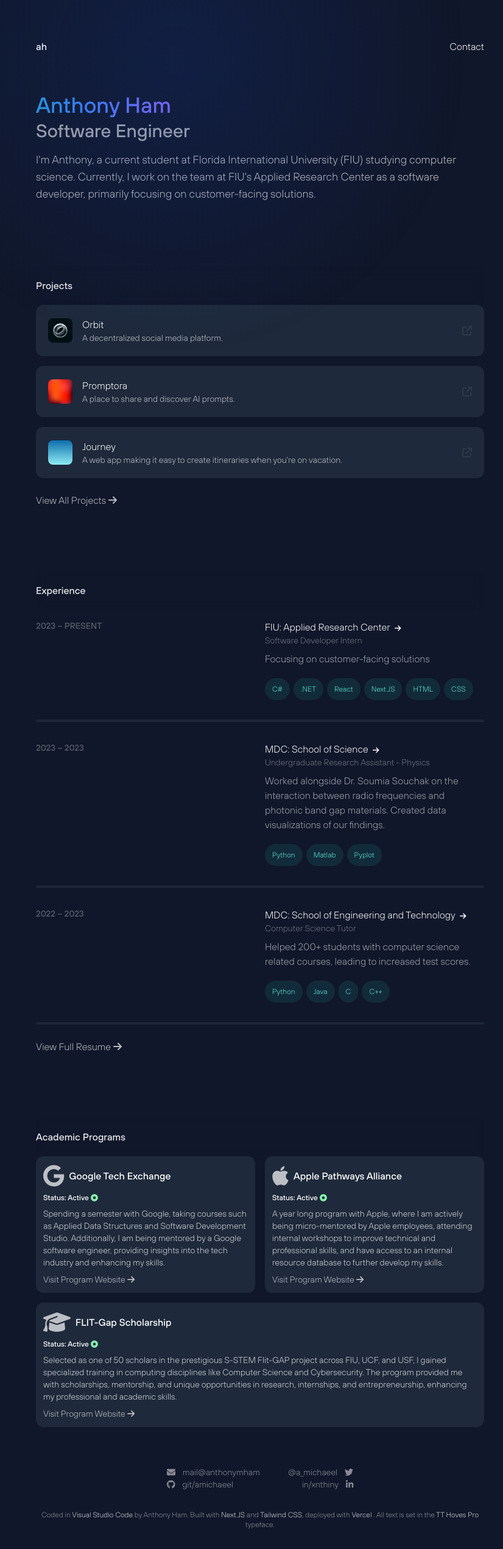
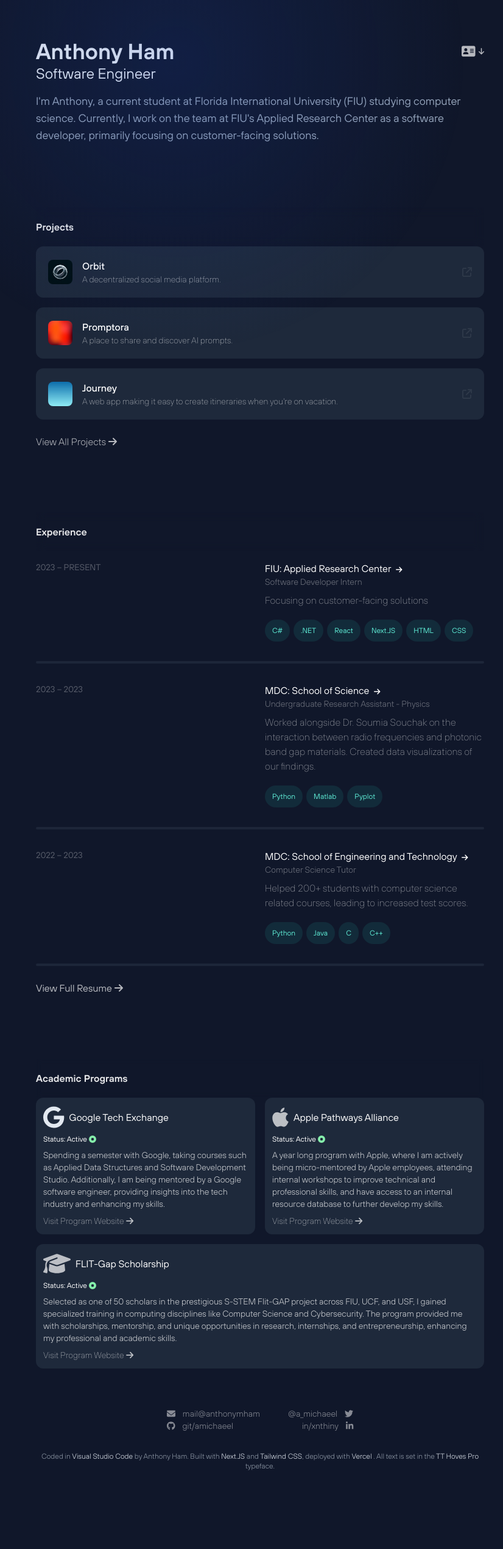
Before and after one commit to amichaeel/anthonymham, a Next.js app: page / in a window 1280 px wide. Shown: the whole page at 61% size, without its empty margins (213-1039 px from the left). After the commit the page ends 2444 px from the top, so only its background shows below. Built offline with nearby package versions, Linux system fonts and the light colour scheme.

Commit message:
updated fonts and header ui

```diff
--- a/components/ExperienceModal.js
+++ b/components/ExperienceModal.js
@@ -5,11 +5,11 @@
 export default function ExperienceModal({location, position, description, timeWorked, technologies, link}) {
   return (
     <div className="grid md:grid-cols-2 gap-4 transition-all group/experience duration-300 rounded-xl lg:cursor-pointer cursor-default lg:group-hover:opacity-40 lg:group-hover:hover:opacity-100 lg:hover:bg-slate-600/10 py-4">
-      <span className="text-white/30 text-sm uppercase font-semibold lg:group-hover/experience:translate-x-3 transition-all duration-300">{timeWorked} <FontAwesomeIcon icon={faClock} className="ml-2 opacity-0 lg:group-hover/experience:opacity-100 transition-all duration-300" /></span>
+      <span className="text-white/30 text-sm uppercase font-normal lg:group-hover/experience:translate-x-3 transition-all duration-300">{timeWorked} <FontAwesomeIcon icon={faClock} className="ml-2 opacity-0 lg:group-hover/experience:opacity-100 transition-all duration-300" /></span>
       <div className="flex flex-col">
         <span className="text-white lg:group-hover/experience:text-teal-300 ">{location} <FontAwesomeIcon className="text-xs ml-1 lg:group-hover/experience:-rotate-45 transition-transform duration-300" icon={faArrowRight} /></span>
-        <span className="text-white/40 text-sm">{position}</span>
-        <p className="mt-2 text-white/60">{description}</p>
+        <span className="text-white/40 font-light text-sm">{position}</span>
+        <p className="mt-2 font-thin text-white/60">{description}</p>
 
         <div className="flex flex-wrap mt-3">
           {technologies.map((value, index) => {
--- a/components/ProjectModal.js
+++ b/components/ProjectModal.js
@@ -10,7 +10,7 @@
       <div className="flex items-center justify-between w-full">
         <span>
           <h3 className="text-white font-medium text-base">{title}</h3>
-          <h3 className="text-white/70 text-sm">{description}</h3>
+          <h3 className="text-white/70 font-thin text-sm">{description}</h3>
         </span>
         <div>
           <FontAwesomeIcon className="text-white/70 opacity-10 lg:group-hover/project:opacity-40 transition-all duration-300" icon={faArrowUpRightFromSquare} />
--- a/package.json
+++ b/package.json
@@ -22,7 +22,8 @@
     "react-dom": "^18",
     "react-loaders": "^3.0.1",
     "react-scroll": "^1.9.0",
-    "react-spinners": "^0.13.8"
+    "react-spinners": "^0.13.8",
+    "typewriter-effect": "^2.21.0"
   },
   "devDependencies": {
     "autoprefixer": "^10.0.1",
--- a/pages/globals.css
+++ b/pages/globals.css
@@ -5,28 +5,49 @@
 @font-face {
   font-family: 'Hoves';
   src: url('/tt_hoves_pro/TT Hoves Pro Trial Regular.ttf') format('truetype');
-  font-weight: normal;
+  font-weight: 400;
   font-style: normal;
 }
 
 @font-face {
   font-family: 'Hoves';
   src: url('/tt_hoves_pro/TT Hoves Pro Trial Medium.ttf') format('truetype');
-  font-weight: bold;
+  font-weight: 500;
+  font-style: normal;
+}
+
+@font-face {
+  font-family: 'Hoves';
+  src: url('/tt_hoves_pro/TT Hoves Pro Trial Bold.ttf') format('truetype');
+  font-weight: 700;
+  font-style: normal;
+}
+
+@font-face {
+  font-family: 'Hoves';
+  src: url('/tt_hoves_pro/TT Hoves Pro Trial ExtraBold.ttf') format('truetype');
+  font-weight: 800;
+  font-style: normal;
+}
+
+@font-face {
+  font-family: 'Hoves';
+  src: url('/tt_hoves_pro/TT Hoves Pro Trial DemiBold.ttf') format('truetype');
+  font-weight: 600;
   font-style: normal;
 }
 
 @font-face {
   font-family: 'Hoves';
   src: url('/tt_hoves_pro/TT Hoves Pro Trial Thin.ttf') format('truetype');
-  font-weight: thin;
+  font-weight: 100;
   font-style: normal;
 }
 
 @font-face {
   font-family: 'Hoves';
   src: url('/tt_hoves_pro/TT Hoves Pro Trial Light.ttf') format('truetype');
-  font-weight: light;
+  font-weight: 300;
   font-style: normal;
 }
 
--- a/pages/index.js
+++ b/pages/index.js
@@ -2,10 +2,11 @@
 import NextLink from 'next/link'
 import { Link as RSLink, Button, Element, Events, animateScroll as scroll, scrollSpy } from "react-scroll"
 import { FontAwesomeIcon } from "@fortawesome/react-fontawesome"
-import { faAppleAlt, faArrowRight, faDotCircle, faEnvelope, faGraduationCap } from "@fortawesome/free-solid-svg-icons"
+import { faAddressCard, faAppleAlt, faArrowDown, faArrowRight, faDotCircle, faEnvelope, faGraduationCap, faMessage } from "@fortawesome/free-solid-svg-icons"
 import { faApple, faGithub, faGoogle, faLinkedinIn, faTwitter } from '@fortawesome/free-brands-svg-icons'
 import ExperienceModal from "@/components/ExperienceModal"
 import ProjectModal from "@/components/ProjectModal"
+import Typewriter from 'typewriter-effect';
 
 export default function Home() {
   const [isBouncing, setIsBouncing] = useState(false)
@@ -17,7 +18,7 @@
 
   return (
     <main className="max-w-3xl mx-auto">
-      <header className="flex justify-between pt-16 pb-16 px-4">
+      {/* <header className="flex justify-between pt-16 pb-16 px-4">
         <h1 className="text-base font-semibold text-white">ah</h1>
         <nav className="flex gap-4 text-white">
           <RSLink
@@ -25,18 +26,39 @@
             smooth={true}
             className="cursor-pointer"
             onClick={handleBounce}
-          >Contact</RSLink>
+          >Let&apos;s talk! <FontAwesomeIcon icon={faMessage} /></RSLink>
         </nav>
-      </header>
+      </header> */}
 
       <main className="px-4">
-        <section className="pb-16">
-          <h1 className="font-semibold text-4xl mb-4 text-white">
-            <span className="animate-text bg-gradient-to-r from-teal-500 via-blue-500 to-purple-500 bg-clip-text text-transparent">Anthony Ham</span>
-            <br />
-            <span className=" text-3xl text-white/60">Software Engineer</span>
-          </h1>
-          <p className="text-white/70 text-lg">I&apos;m Anthony, a current student at Florida International University (FIU) studying computer science. Currently, I work on the team at FIU&apos;s Applied Research Center as a software developer, primarily focusing on customer-facing solutions. </p>
+        <section className="pb-16 md:pt-16 pt-10 ">
+          <div className="font-semibold mb-4 text-white">
+            <div className="flex flex-row justify-between items-center">
+              <span className="text-4xl font-semibold text-slate-200">
+                Anthony Ham
+              </span>
+              <div className="md:text-[20px] md:hover:text-teal-300 transition-all duration-200 text-3xl">
+                <RSLink
+                  to="contact"
+                  smooth={true}
+                  className="cursor-pointer text-white/70"
+                  onClick={handleBounce}
+                ><FontAwesomeIcon icon={faAddressCard} /> <FontAwesomeIcon icon={faArrowDown} className="text-xs animate-bounce" /></RSLink>
+              </div>
+            </div>
+            <span className="text-2xl font-normal text-slate-200">
+              <Typewriter
+                options={{
+                  strings: ['Software Engineer', "Code Wizard", "Bug Hunter", "Script Sorcerer", "Algorithm Alchemist", "Data Wrangler", "Bit Jockey"],
+                  autoStart: true,
+                  loop: true,
+                  delay: 50,
+                  pauseFor: 10000
+                }}
+              />
+            </span>
+          </div>
+          <p className="text-slate-400 text-lg">I&apos;m Anthony, a current student at Florida International University (FIU) studying computer science. Currently, I work on the team at FIU&apos;s Applied Research Center as a software developer, primarily focusing on customer-facing solutions. </p>
         </section>
 
         {/* Projects */}
@@ -64,9 +86,9 @@
           </div>
 
           <div className="flex justify-start mt-6">
-            <NextLink className="text-white/70 justify-self-end group hover:text-teal-300" href="/projects">
+            <NextLink className="text-white/70 justify-self-end group font-light hover:text-teal-300" href="/projects">
               View All Projects
-              <FontAwesomeIcon className="ml-1 group-hover:translate-x-2 transition-all duration-300" icon={faArrowRight} />
+              <FontAwesomeIcon className="ml-1 group-hover:-rotate-45 transition-all duration-200" icon={faArrowRight} />
             </NextLink>
           </div>
 
@@ -108,7 +130,7 @@
           <div className="flex justify-start mt-6">
             <a className="text-white/70 justify-self-end group hover:text-teal-300" href="/resume.pdf" target="_blank">
               View Full Resume
-              <FontAwesomeIcon className="ml-1 group-hover:translate-x-2 transition-all duration-300" icon={faArrowRight} />
+              <FontAwesomeIcon className="ml-1 group-hover:-rotate-45 transition-all duration-200" icon={faArrowRight} />
             </a>
           </div>
         </section>
@@ -123,55 +145,55 @@
             <div className="grid md:grid-cols-2 grid-cols-1 gap-4">
 
               <div className="cursor-default flex gap-4 lg:group-hover:opacity-30 lg:group-hover:hover:opacity-100 bg-slate-800 lg:hover:bg-slate-700 lg:w-full rounded-xl text-white transition-all duration-30">
-                <div className="p-3">
+                <div className="p-3 group/title">
                   <div className="flex items-center space-x-2 justify-start mb-2">
-                    <div className="text-white/70 items-center text-4xl">
+                    <div className="text-slate-200 items-center text-4xl">
                       <FontAwesomeIcon icon={faGoogle} />
                     </div>
-                    <span className="font-bold">Google Tech Exchange</span>
+                    <span className="font-normal">Google Tech Exchange</span>
                   </div>
                   <div className="flex flex-col space-y-2">
-                    <span className="text-xs font-bold">Status: Active <FontAwesomeIcon icon={faDotCircle} className="animate-pulse text-green-300" /></span>
-                    <span className="text-sm text-white/80">Spending a semester with Google, taking courses such as Applied Data Structures and Software Development Studio. Additionally, I am being mentored by a Google software engineer, providing insights into the tech industry and enhancing my skills.</span>
-                    <a className="text-white/70 text-sm lg:hover:text-teal-300 transition-all w-fit duration-300 group/link" target="_blank" href="https://buildyourfuture.withgoogle.com/programs/tech-exchange">
-                      Visit Program Website <FontAwesomeIcon className="lg:group-hover/link:translate-x-2 transition-transform duration-300" icon={faArrowRight} />
+                    <span className="text-xs font-normal">Status: Active <FontAwesomeIcon icon={faDotCircle} className="animate-pulse text-green-300" /></span>
+                    <span className="text-sm font-light text-white/80">Spending a semester with Google, taking courses such as Applied Data Structures and Software Development Studio. Additionally, I am being mentored by a Google software engineer, providing insights into the tech industry and enhancing my skills.</span>
+                    <a className="text-white/70 font-thin text-sm lg:hover:text-teal-300 transition-all w-fit duration-200 group/link" target="_blank" href="https://buildyourfuture.withgoogle.com/programs/tech-exchange">
+                      Visit Program Website <FontAwesomeIcon className="lg:group-hover/link:-rotate-45 transition-transform duration-200" icon={faArrowRight} />
                     </a>
                   </div>
                 </div>
               </div>
 
-              <div className="cursor-default flex gap-4 lg:group-hover:opacity-30 lg:group-hover:hover:opacity-100 bg-slate-800 lg:hover:bg-slate-700 w-full rounded-xl text-white transition-all duration-300">
+              <div className="cursor-default flex gap-4 lg:group-hover:opacity-30 lg:group-hover:hover:opacity-100 bg-slate-800 lg:hover:bg-slate-700 w-full rounded-xl text-white transition-all duration-200">
                 <div className="p-3">
                   <div className="flex items-center space-x-2 justify-start mb-2">
                     <div className="text-white/70 items-center text-4xl">
                       <FontAwesomeIcon icon={faApple} />
                     </div>
-                    <span className="font-bold">Apple Pathways Alliance</span>
+                    <span className="font-normal">Apple Pathways Alliance</span>
                   </div>
                   <div className="flex flex-col space-y-2">
-                    <span className="text-xs font-bold">Status: Active <FontAwesomeIcon icon={faDotCircle} className="animate-pulse text-green-300" /></span>
-                    <span className="text-sm text-white/80">A year long program with Apple, where I am actively being micro-mentored by Apple employees, attending internal workshops to improve technical and professional skills, and have access to an internal resource database to further develop my skills.</span>
-                    <a className="text-white/70 text-sm lg:hover:text-teal-300 transition-all w-fit duration-300 group/link" target="_blank" href="https://www.apple.com/racial-equity-justice-initiative/pdf/2023-Impact-Overview.pdf">
-                      Visit Program Website <FontAwesomeIcon className="lg:group-hover/link:translate-x-2 transition-transform duration-300" icon={faArrowRight} />
+                    <span className="text-xs font-normal">Status: Active <FontAwesomeIcon icon={faDotCircle} className="animate-pulse text-green-300" /></span>
+                    <span className="text-sm font-light text-white/80">A year long program with Apple, where I am actively being micro-mentored by Apple employees, attending internal workshops to improve technical and professional skills, and have access to an internal resource database to further develop my skills.</span>
+                    <a className="text-white/70 font-thin text-sm lg:hover:text-teal-300 transition-all w-fit duration-200 group/link" target="_blank" href="https://www.apple.com/racial-equity-justice-initiative/pdf/2023-Impact-Overview.pdf">
+                      Visit Program Website <FontAwesomeIcon className="lg:group-hover/link:-rotate-45 transition-transform duration-200" icon={faArrowRight} />
                     </a>
                   </div>
                 </div>
               </div>
 
-              <div className="cursor-default md:col-span-2 flex gap-4 lg:group-hover:opacity-30 lg:group-hover:hover:opacity-100 bg-slate-800 lg:hover:bg-slate-700 w-full rounded-xl text-white transition-all duration-300">
+              <div className="cursor-default md:col-span-2 flex gap-4 lg:group-hover:opacity-30 lg:group-hover:hover:opacity-100 bg-slate-800 lg:hover:bg-slate-700 w-full rounded-xl text-white transition-all duration-200">
                 <div className="p-3">
                   <div className="flex items-center space-x-2 justify-start mb-2">
                     <div className="text-white/70 items-center text-4xl">
                       <FontAwesomeIcon icon={faGraduationCap} />
                     </div>
-                    <span className="font-bold">FLIT-Gap Scholarship</span>
+                    <span className="font-normal">FLIT-Gap Scholarship</span>
                   </div>
                   <div className="flex flex-col space-y-2">
-                    <span className="text-xs font-bold">Status: Active <FontAwesomeIcon icon={faDotCircle} className="animate-pulse text-green-300" /></span>
-                    <span className="text-sm text-white/80">
-                    Selected as one of 50 scholars in the prestigious S-STEM Flit-GAP project across FIU, UCF, and USF, I gained specialized training in computing disciplines like Computer Science and Cybersecurity. The program provided me with scholarships, mentorship, and unique opportunities in research, internships, and entrepreneurship, enhancing my professional and academic skills.</span>
-                    <a className="text-white/70 text-sm lg:hover:text-teal-300 transition-all w-fit duration-300 group/link" target="_blank" href="https://flit-gap.org/">
-                      Visit Program Website <FontAwesomeIcon className="lg:group-hover/link:translate-x-2 transition-transform duration-300" icon={faArrowRight} />
+                    <span className="text-xs font-normal">Status: Active <FontAwesomeIcon icon={faDotCircle} className="animate-pulse text-green-300" /></span>
+                    <span className="text-sm font-light text-white/80">
+                      Selected as one of 50 scholars in the prestigious S-STEM Flit-GAP project across FIU, UCF, and USF, I gained specialized training in computing disciplines like Computer Science and Cybersecurity. The program provided me with scholarships, mentorship, and unique opportunities in research, internships, and entrepreneurship, enhancing my professional and academic skills.</span>
+                    <a className="text-white/70 font-thin text-sm lg:hover:text-teal-300 transition-all w-fit duration-200 group/link" target="_blank" href="https://flit-gap.org/">
+                      Visit Program Website <FontAwesomeIcon className="lg:group-hover/link:-rotate-45 transition-transform duration-200" icon={faArrowRight} />
                     </a>
                   </div>
                 </div>
@@ -184,19 +206,19 @@
         {/* Contact */}
         <div className="flex justify-center">
           <section id="contact" className={`grid grid-cols-2 text-white/90 text-sm group/contact transition-all ${isBouncing ? "animate-shine" : ""}`}>
-            <div className="text-white/50 justify-self-start group/email group-hover/contact:hover:opacity-100 group-hover/contact:opacity-60 transition-all duration-300">
+            <div className="text-white/50 font-light justify-self-start group/email group-hover/contact:hover:opacity-100 group-hover/contact:opacity-60 transition-all duration-200">
               <FontAwesomeIcon icon={faEnvelope} className="mr-3" />
               <a className="text-white/50 group-hover/email:text-white/90 transition-all" href="mailto:mail@anthonymham.com">mail@anthonymham</a>
             </div>
-            <div className=" items-center justify-self-end justify-between text-white/50 group/twitter group-hover/contact:hover:opacity-100 group-hover/contact:opacity-60 transition-all duration-300">
+            <div className=" items-center font-light justify-self-end justify-between text-white/50 group/twitter group-hover/contact:hover:opacity-100 group-hover/contact:opacity-60 transition-all duration-200">
               <a className="text-white/50 group-hover/twitter:text-white/90 transition-all" href="https://www.twitter.com/a_michaeel">@a_michaeel</a>
               <FontAwesomeIcon icon={faTwitter} className="ml-3" />
             </div>
-            <div className=" items-center justify-self-start justify-between text-white/50 group/github group-hover/contact:hover:opacity-100 group-hover/contact:opacity-60 transition-all duration-300">
+            <div className=" items-center font-light  justify-self-start justify-between text-white/50 group/github group-hover/contact:hover:opacity-100 group-hover/contact:opacity-60 transition-all duration-200">
               <FontAwesomeIcon icon={faGithub} className="mr-3" />
               <a className="text-white/50 group-hover/github:text-white/90 transition-all" href="https://www.github.com/amichaeel">git/amichaeel</a>
             </div>
-            <div className=" items-center justify-self-end justify-between text-white/50 group/linkedin group-hover/contact:hover:opacity-100 group-hover/contact:opacity-60 transition-all duration-300">
+            <div className=" items-center font-light justify-self-end justify-between text-white/50 group/linkedin group-hover/contact:hover:opacity-100 group-hover/contact:opacity-60 transition-all duration-200">
               <a className="text-white/50 group-hover/linkedin:text-white/90 transition-all" href="https://www.linkedin.com/in/xnthiny">in/xnthiny</a>
               <FontAwesomeIcon icon={faLinkedinIn} className="ml-3" />
             </div>
@@ -205,16 +227,16 @@
 
         {/* Footer */}
         <section className="py-8 flex items-center text-center justify-center">
-          <p className="text-white/50 text-xs">Coded in
-            <a className="text-white/80 hover:text-teal-300 transition-all duration-300" href="https://code.visualstudio.com/"> Visual Studio Code </a>
+          <p className="text-slate-300/70 font-light text-xs">Coded in
+            <a className="text-slate-200 hover:text-teal-300 transition-all duration-200" href="https://code.visualstudio.com/"> Visual Studio Code </a>
             by Anthony Ham. Built with
-            <a className="text-white/80 hover:text-teal-300 transition-all duration-300" href="https://nextjs.org/"> Next.JS </a>
+            <a className="text-slate-200 hover:text-teal-300 transition-all duration-200" href="https://nextjs.org/"> Next.JS </a>
             and
-            <a className="text-white/80 hover:text-teal-300 transition-all duration-300" href="https://tailwindcss.com/"> Tailwind CSS</a>
+            <a className="text-slate-200 hover:text-teal-300 transition-all duration-200" href="https://tailwindcss.com/"> Tailwind CSS</a>
             , deployed with
-            <a className="text-white/80 hover:text-teal-300 transition-all duration-300" href="https://vercel.com/"> Vercel </a>
+            <a className="text-slate-200 hover:text-teal-300 transition-all duration-200" href="https://vercel.com/"> Vercel </a>
             . All text is set in the
-            <a className="text-white/80 hover:text-teal-300 transition-all duration-300" href="https://typetype.org/fonts/tt-hoves/"> TT Hoves Pro </a>
+            <a className="text-slate-200 hover:text-teal-300 transition-all duration-200" href="https://typetype.org/fonts/tt-hoves/"> TT Hoves Pro </a>
             typeface.</p>
         </section>
       </main>
--- a/pages/projects.js
+++ b/pages/projects.js
@@ -7,11 +7,11 @@
 export default function projects() {
   return (
     <main className="max-w-6xl mx-auto min-h-screen">
-      <header className="flex flex-col text-white/70 pt-16 px-4">
+      <header className="flex flex-col text-slate-200 pt-16 px-4">
         <div>
         <NextLink href="/" className="text-md sm:text-lg group text-teal-300 cursor-pointer"><FontAwesomeIcon className="mr-2 group-hover:-translate-x-3 transition-all duration-300" icon={faArrowLeft} /> Anthony Ham</NextLink>
         </div>
-        <h3 className="text-5xl font-bold mt-2 lg:text-4xl">All Projects</h3>
+        <h3 className="text-5xl font-semibold mt-2 lg:text-4xl">All Projects</h3>
       </header>
       <section className="animate-fadeIn px-3">
         <ProjectTable />
--- a/tailwind.config.js
+++ b/tailwind.config.js
@@ -18,7 +18,7 @@
       },
       animation: {
         text: 'text 5s ease infinite',
-        bounce: 'bounce 0.5s infinite',
+        bounce: 'bounce 2s infinite',
         shine: 'shine 0.6s ease-in-out infinite',
         fadeIn: 'fadeIn 0.5s ease-in',
       },
```
Also changed, not shown: components/ProjectTable.js (+11 -11 lines), public/projects.csv, 1 other file (tests, documents, lock files or other folders).
